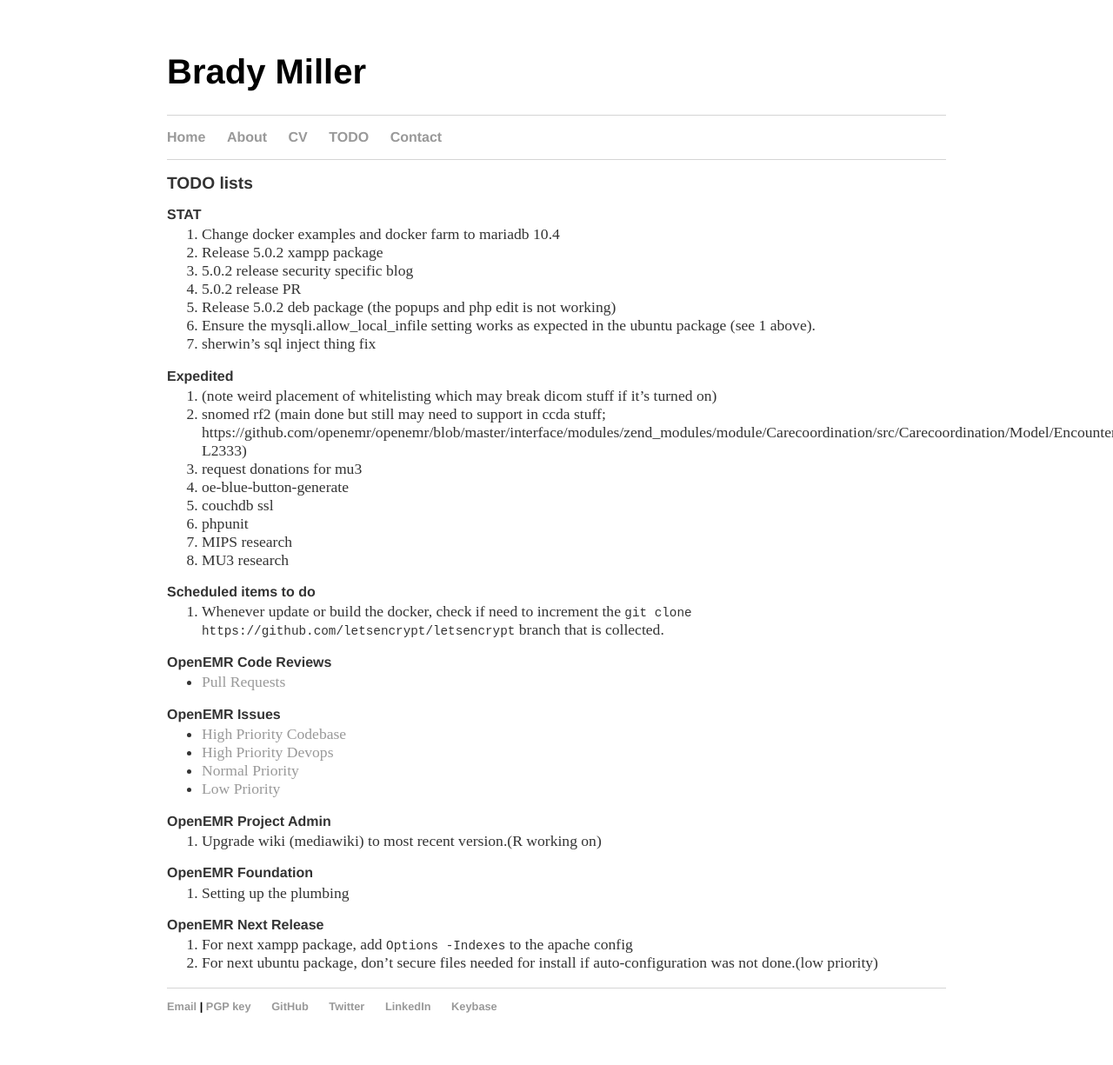
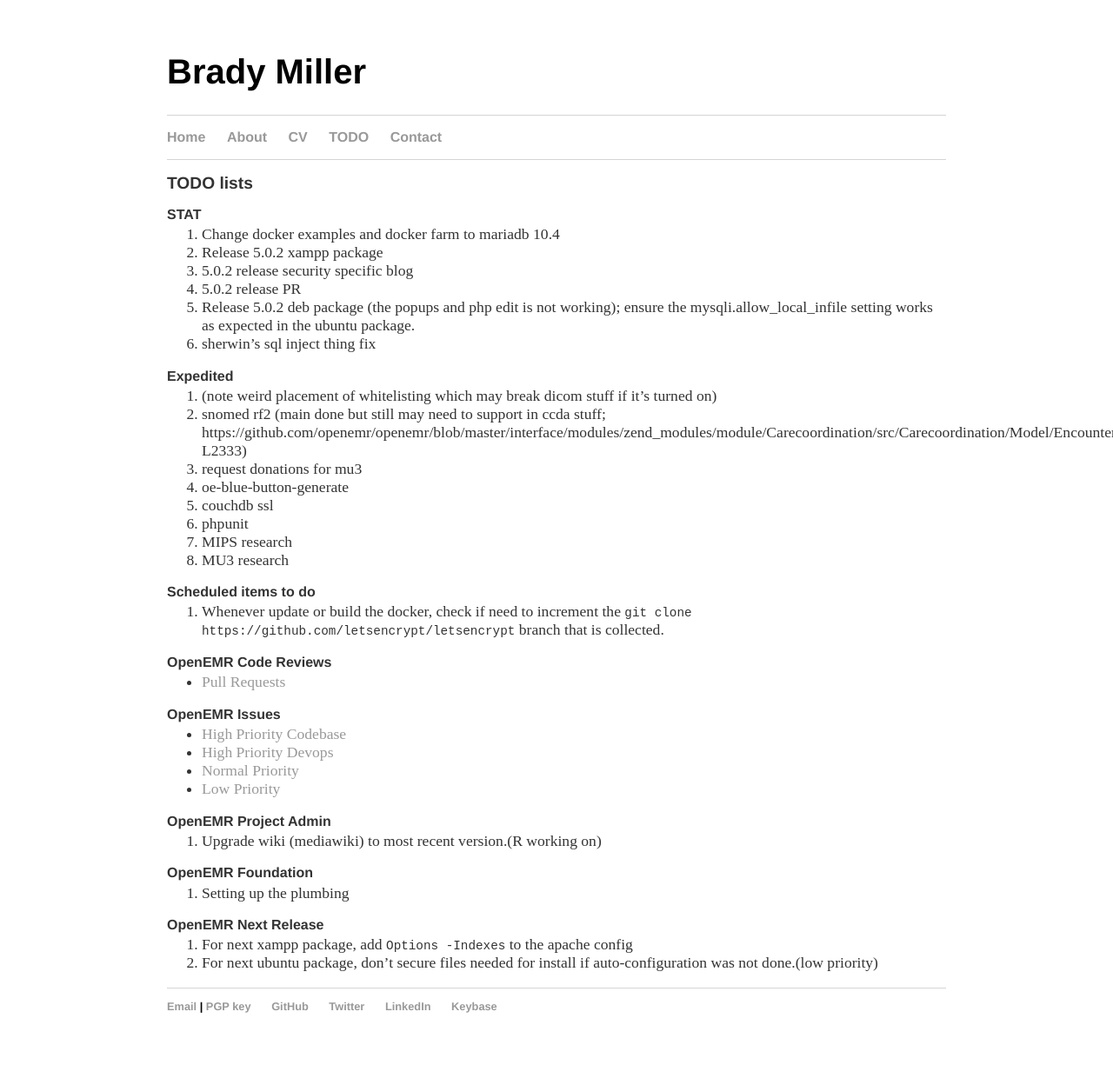
Before and after one commit to bradymiller/bradymiller.github.io, a Jekyll site: the page built from todo/index.md, in a window 1280 px wide. Shown: the whole page at 87% size. Built offline with Jekyll 4.4.1, drawn with Linux system fonts in a browser that asks for light colours; our own code applies the rules of GitHub Pages for plain Markdown files.

Commit message:
Update index.md

```diff
--- a/todo/index.md
+++ b/todo/index.md
@@ -8,8 +8,7 @@
 1. Release 5.0.2 xampp package
 1. 5.0.2 release security specific blog
 1. 5.0.2 release PR
-1. Release 5.0.2 deb package (the popups and php edit is not working)
-1. Ensure the mysqli.allow_local_infile setting works as expected in the ubuntu package (see 1 above).
+1. Release 5.0.2 deb package (the popups and php edit is not working); ensure the mysqli.allow_local_infile setting works as expected in the ubuntu package.
 1. sherwin's sql inject thing fix
 
 ### Expedited
```
